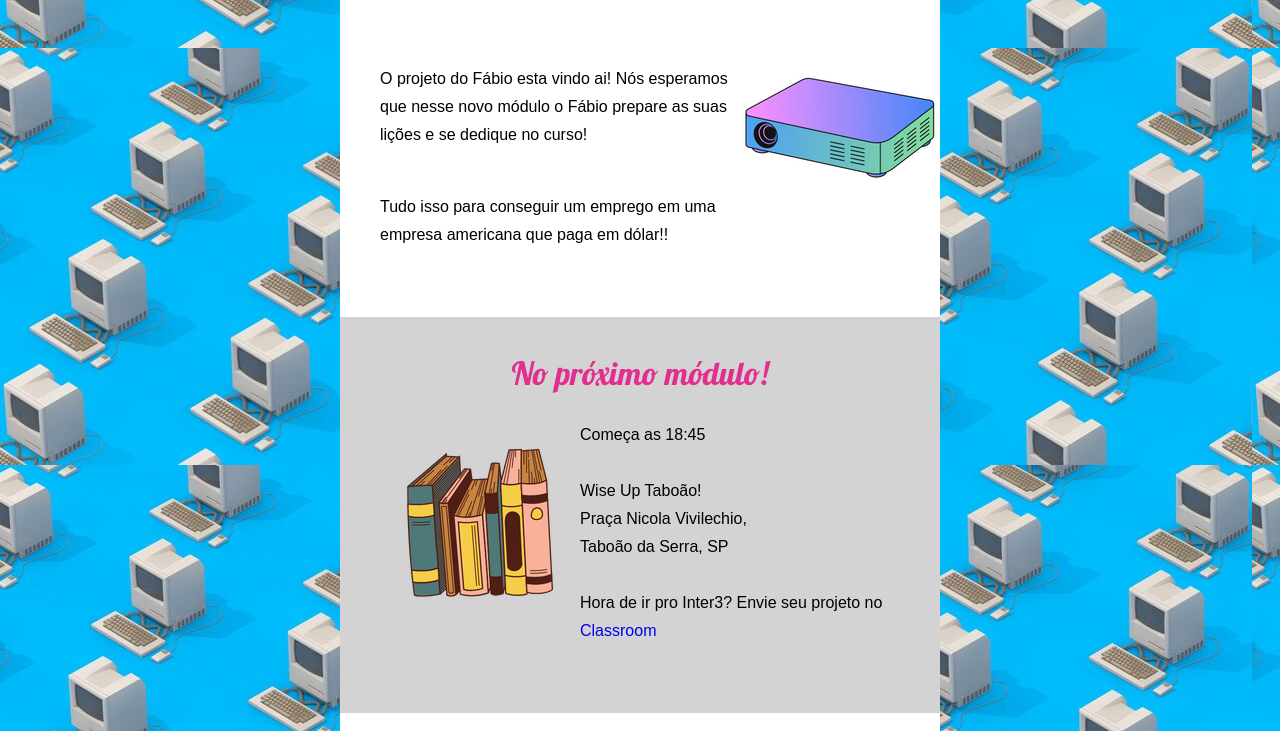
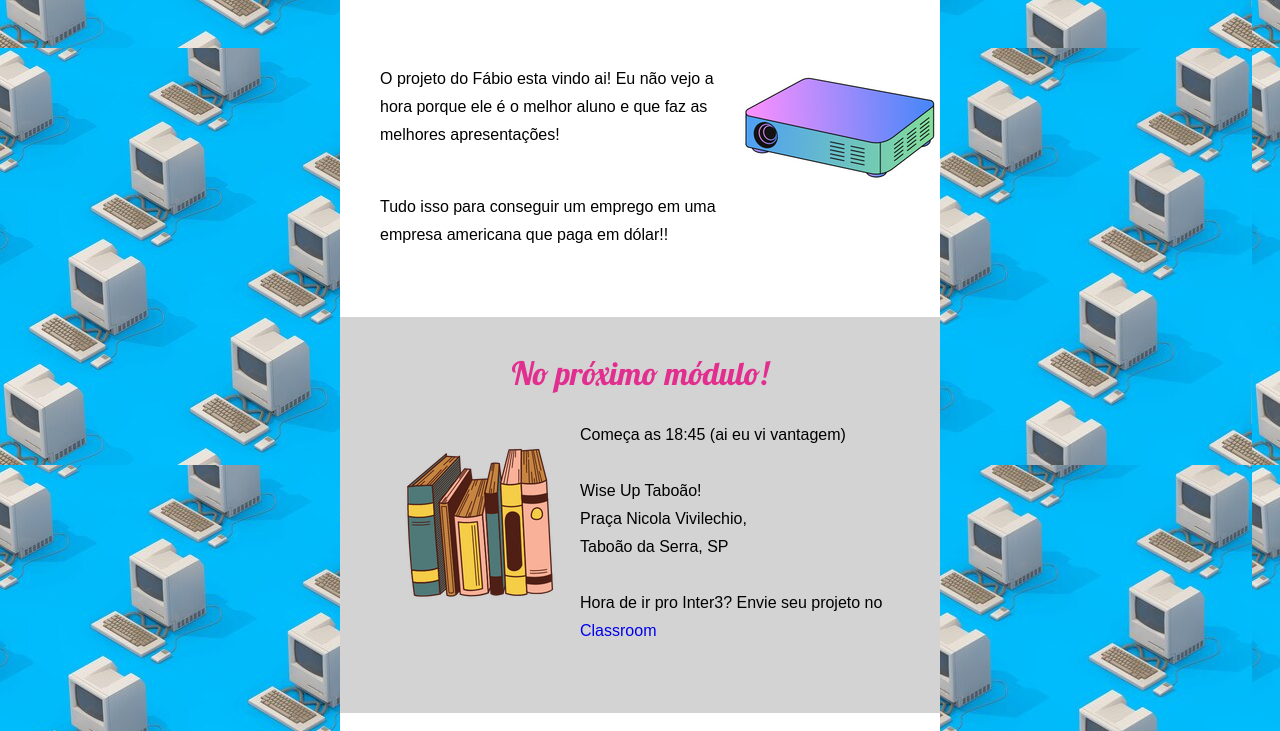
Before and after one commit to fbo-moreira/fernando-adam.github.io, a plain HTML site: page index.html in a window 1280 px wide. Shown: the part 369-1100 px from the top of the page. Drawn offline with nearby package versions, Linux system fonts and the light colour scheme; grey boxes are pictures that could not be loaded.

Commit message:
Correção

```diff
--- a/index.html
+++ b/index.html
@@ -22,10 +22,8 @@
         </aside>
 
       <section class="intro">
-        <p>O projeto do Fábio esta vindo ai! Nós esperamos que nesse novo módulo o Fábio prepare as suas lições e se dedique no curso!</p><br>
-
-          <p>Tudo isso para conseguir um emprego em uma empresa americana que paga em dólar!!</p>
-
+        <p>O projeto do Fábio esta vindo ai! Eu não vejo a hora porque ele é o <b>melhor aluno</b> e que faz as melhores apresentações!</p><br>
+        <p>Tudo isso para conseguir um emprego em uma empresa americana que paga em dólar!!</p>
       </section> <!---endofintro-->
 
       <section class="contact">
@@ -34,7 +32,7 @@
         <aside class="left">
           <img src="./images/books.png" alt="unicorn">
       </aside>
-          <p>Começa as 18:45</p>
+          <p>Começa as 18:45 (ai eu vi vantagem)</p>
 
           <p>Wise Up Taboão!<br>
             Praça Nicola Vivilechio,<br>
@@ -45,8 +43,6 @@
 
           <iframe src="https://www.google.com/maps/embed?pb=!1m18!1m12!1m3!1d3655.858039354554!2d-46.75988964890302!3d-23.609423669179925!2m3!1f0!2f0!3f0!3m2!1i1024!2i768!4f13.1!3m3!1m2!1s0x94ce543d14e7a6b5%3A0xaacde708b3368ad!2sWise%20Up%20Tabo%C3%A3o%20da%20Serra!5e0!3m2!1sen!2sbr!4v1645392936590!5m2!1sen!2sbr" width="600" height="400" style="border:0;" allowfullscreen="" loading="lazy">
           </iframe>
-
-
     </section> <!---end of container-->
   </body>
 </html>
```
